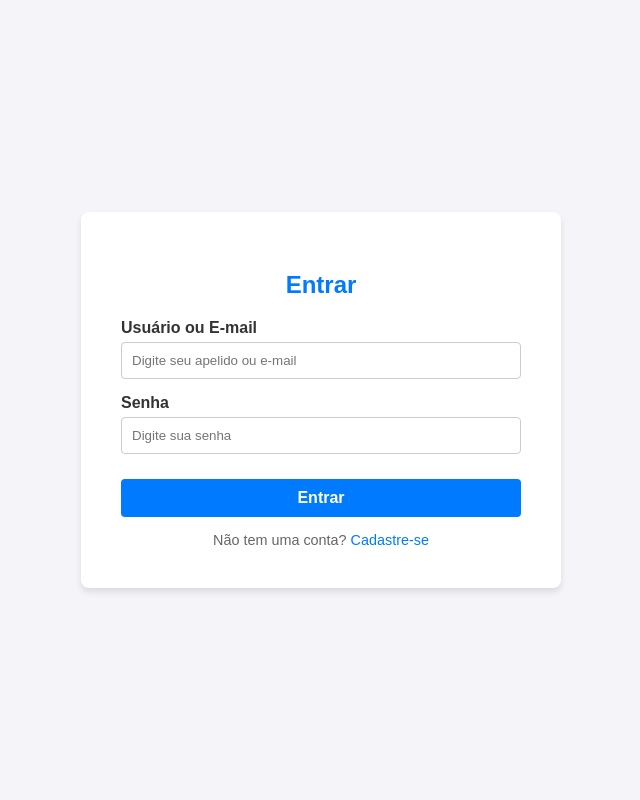
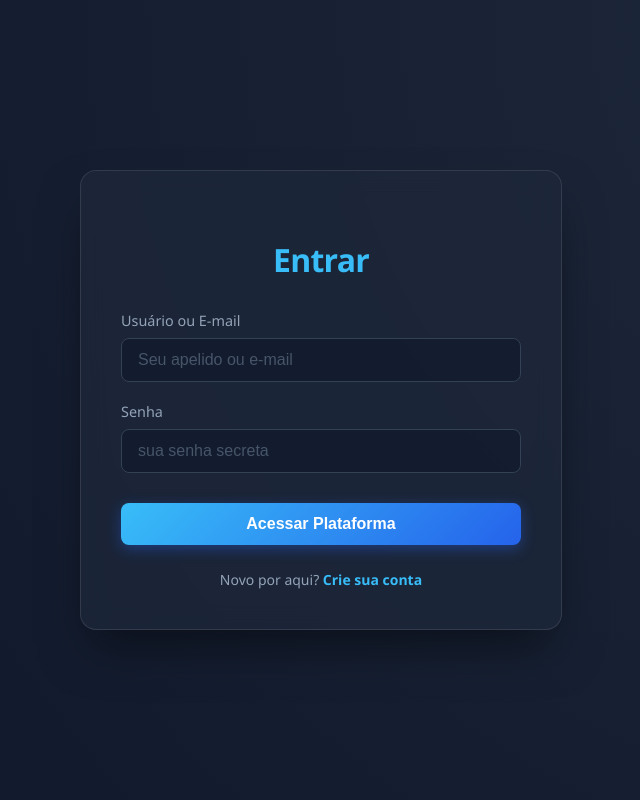
Before and after one commit to MiqueiasGPOliveira/PI2026-01, a Django app: page /login/ in a window 1280 px wide. Shown: the whole page, without its empty margins (319-959 px from the left). Run offline with Django 5.2, Linux system fonts and the light colour scheme.

Commit message:
feat: Style página login

```diff
--- a/legaproject/templates/login.html
+++ b/legaproject/templates/login.html
@@ -6,22 +6,27 @@
     <meta name="viewport" content="width=device-width, initial-scale=1.0">
     <title>Login - Mentor</title>
     <style>
+
         body {
-            font-family: Arial, sans-serif;
+            font-family: 'Segoe UI', Roboto, Helvetica, Arial, sans-serif;
             display: flex;
             justify-content: center;
             align-items: center;
             min-height: 100vh;
             margin: 0;
-            background-color: #f4f4f9;
-            color: #333;
+            background: radial-gradient(circle at top right, #1e293b, #0f172a);
+            color: #f8fafc;
         }
 
+
         .container {
-            background: #fff;
+            background: rgba(30, 41, 59, 0.7);
+            backdrop-filter: blur(12px);
+            -webkit-backdrop-filter: blur(12px);
             padding: 40px;
-            border-radius: 8px;
-            box-shadow: 0 4px 6px rgba(0, 0, 0, 0.1);
+            border-radius: 16px;
+            border: 1px solid rgba(255, 255, 255, 0.1);
+            box-shadow: 0 25px 50px -12px rgba(0, 0, 0, 0.5);
             width: 100%;
             max-width: 400px;
             margin: 20px;
@@ -29,71 +34,101 @@
 
         h2 {
             text-align: center;
-            margin-bottom: 20px;
-            color: #007BFF;
+            margin-bottom: 30px;
+            color: #38bdf8;
+            font-size: 2rem;
+            letter-spacing: -0.025em;
         }
 
         .form-group {
-            margin-bottom: 15px;
+            margin-bottom: 20px;
         }
 
         .form-group label {
             display: block;
-            margin-bottom: 5px;
-            font-weight: bold;
+            margin-bottom: 8px;
+            font-size: 0.9rem;
+            color: #94a3b8;
         }
 
         .form-group input {
             width: 100%;
-            padding: 10px;
-            border: 1px solid #ccc;
-            border-radius: 4px;
+            padding: 12px 16px;
+            background: rgba(15, 23, 42, 0.6);
+            border: 1px solid #334155;
+            border-radius: 8px;
+            color: #fff;
+            font-size: 1rem;
+            transition: all 0.3s ease;
             box-sizing: border-box;
         }
 
+        .form-group input:focus {
+            outline: none;
+            border-color: #38bdf8;
+            box-shadow: 0 0 0 3px rgba(56, 189, 248, 0.2);
+            background: rgba(15, 23, 42, 0.8);
+        }
+
+
         .btn {
             width: 100%;
-            padding: 10px;
-            background-color: #007BFF;
+            padding: 12px;
+            background: linear-gradient(135deg, #38bdf8 0%, #2563eb 100%);
             color: white;
             border: none;
-            border-radius: 4px;
-            font-size: 16px;
-            font-weight: bold;
+            border-radius: 8px;
+            font-size: 1rem;
+            font-weight: 600;
             cursor: pointer;
             margin-top: 10px;
+            transition: transform 0.2s, box-shadow 0.2s;
+            box-shadow: 0 4px 14px 0 rgba(37, 99, 235, 0.39);
         }
 
         .btn:hover {
-            background-color: #0056b3;
+            transform: translateY(-2px);
+            box-shadow: 0 6px 20px rgba(37, 99, 235, 0.5);
         }
 
+        .btn:active {
+            transform: translateY(0);
+        }
+
+
         .error-message {
-            color: #dc3545;
+            color: #f87171;
             margin-top: 15px;
             text-align: center;
-            font-size: 0.9em;
-            background-color: #f8d7da;
-            padding: 10px;
-            border-radius: 4px;
+            font-size: 0.875rem;
+            background-color: rgba(127, 29, 29, 0.2);
+            border: 1px solid rgba(248, 113, 113, 0.2);
+            padding: 12px;
+            border-radius: 8px;
             display: none;
         }
 
         .footer-link {
             display: block;
             text-align: center;
-            margin-top: 15px;
-            font-size: 0.9em;
-            color: #666;
+            margin-top: 25px;
+            font-size: 0.875rem;
+            color: #94a3b8;
         }
 
         .footer-link a {
-            color: #007BFF;
+            color: #38bdf8;
             text-decoration: none;
+            font-weight: 600;
         }
 
         .footer-link a:hover {
             text-decoration: underline;
+        }
+
+
+        ::placeholder {
+            color: #475569;
         }
     </style>
 </head>
@@ -103,50 +138,44 @@
     <div class="container">
         <h2>Entrar</h2>
         <form id="loginForm">
-            <!-- Token de segurança do Django (CSRF) -->
             {% csrf_token %}
 
             <div class="form-group">
                 <label for="usuario">Usuário ou E-mail</label>
-                <input type="text" id="usuario" name="usuario" required placeholder="Digite seu apelido ou e-mail">
+                <input type="text" id="usuario" name="usuario" required placeholder="Seu apelido ou e-mail">
             </div>
 
             <div class="form-group">
                 <label for="password">Senha</label>
-                <input type="password" id="password" name="password" required placeholder="Digite sua senha">
+                <input type="password" id="password" name="password" required placeholder="sua senha secreta">
             </div>
 
-            <button type="submit" class="btn">Entrar</button>
+            <button type="submit" class="btn">Acessar Plataforma</button>
             <div id="errorMessage" class="error-message"></div>
         </form>
 
         <div class="footer-link">
-            Não tem uma conta? <a href="/cadastro/">Cadastre-se</a>
+            Novo por aqui? <a href="/cadastro/">Crie sua conta</a>
         </div>
     </div>
 
     <script>
         document.getElementById('loginForm').addEventListener('submit', async function (event) {
-            // Evita o comportamento padrão do POST do HTML
             event.preventDefault();
 
             const form = event.target;
             const errorMessageDiv = document.getElementById('errorMessage');
-            errorMessageDiv.style.display = 'none'; // Esconde a box antes de tentar
-            errorMessageDiv.innerHTML = ''; // Limpa mensagens anteriores
+            errorMessageDiv.style.display = 'none';
+            errorMessageDiv.innerHTML = '';
 
-            // Extraindo o CSRF Token
             const csrfToken = form.querySelector('[name=csrfmiddlewaretoken]').value;
 
-            // O TokenObtainPairView do SimpleJWT espera os campos configurados no USERNAME_FIELD da Model.
-            // O nosso USERNAME_FIELD na model é 'usuario' e o campo da senha no python é 'password'.
             const data = {
                 usuario: form.usuario.value,
                 password: form.password.value
             };
 
             try {
-                // Fetch para a API oficial de Login
                 const response = await fetch("/api/auth/login", {
                     method: 'POST',
                     headers: {
@@ -157,34 +186,16 @@
                 });
 
                 if (response.status === 200) {
-                    // Login bem-sucedido: Captura os tokens JWT
                     const responseData = await response.json();
-
-                    // Salva os tokens no localStorage para uso em rotas protegidas (ex: /api/usuarios/perfil)
                     localStorage.setItem('access_token', responseData.access);
                     localStorage.setItem('refresh_token', responseData.refresh);
-
-                    // Redireciona para o perfil/dashboard
                     window.location.href = '/perfil/';
-                } else if (response.status === 401) {
-                    // Erro de credenciais inválidas (Padrão do DRF SimpleJWT)
-                    errorMessageDiv.innerHTML = "<strong>Erro:</strong> Usuário ou senha incorretos.";
+                } else {
+                    errorMessageDiv.innerHTML = "<strong>Acesso negado:</strong> Credenciais inválidas.";
                     errorMessageDiv.style.display = 'block';
-                } else {
-                    // Tratamento de outros Erros de Validação da API
-                    const errorData = await response.json();
-                    let errorMessages = [];
-                    for (const key in errorData) {
-                        if (errorData.hasOwnProperty(key)) {
-                            errorMessages.push(`<strong>${key}:</strong> ${errorData[key]}`);
-                        }
-                    }
-                    errorMessageDiv.innerHTML = errorMessages.length > 0 ? errorMessages.join('<br>') : "Usuário ou senha incorretos.";
-                    errorMessageDiv.style.display = 'block'; // Mostra a div de erro
                 }
             } catch (error) {
-                console.error("Erro na requisição:", error);
-                errorMessageDiv.innerHTML = "Ocorreu um erro inesperado ao conectar com o servidor. Verifique sua conexão e tente novamente.";
+                errorMessageDiv.innerHTML = "Falha na conexão com a IA Mentor.";
                 errorMessageDiv.style.display = 'block';
             }
         });
```
